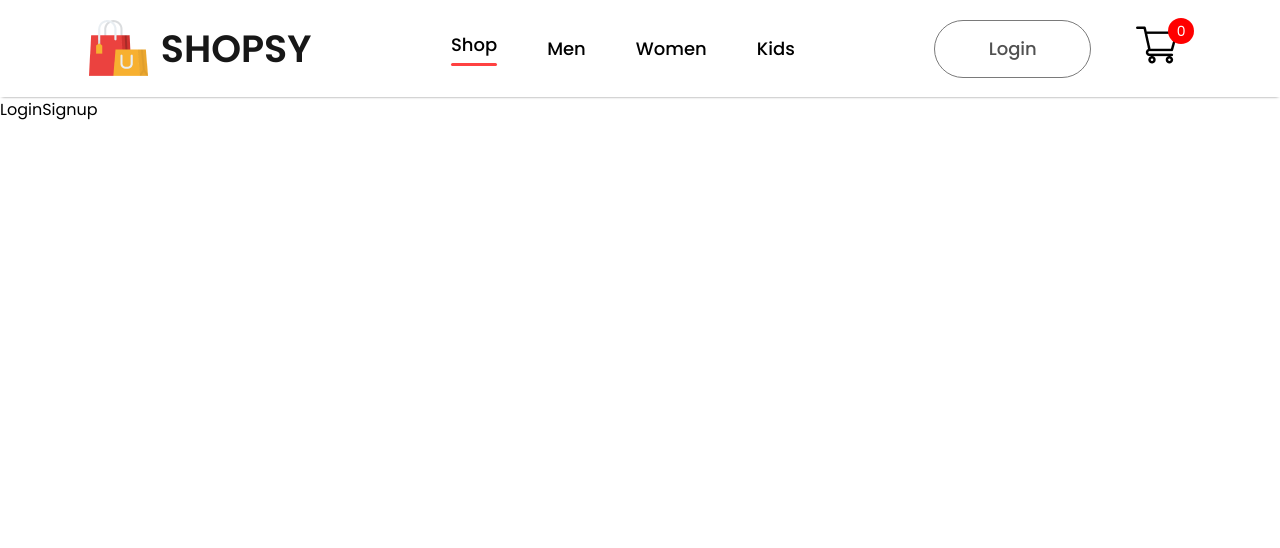
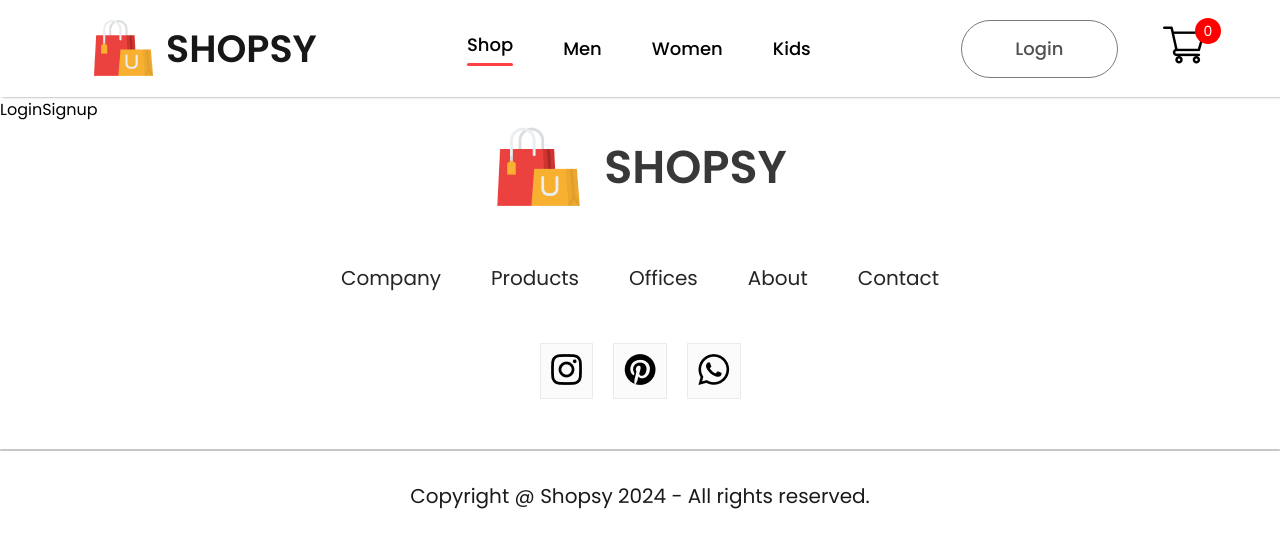
Before and after one commit to souravcodes1080/mern-ecommerce, a React (Vite) app in the folder frontend/: page /login in a window 1280 px wide. Shown: the top 548 px of the page. Built offline with nearby package versions, Linux system fonts and the light colour scheme.

Commit message:
css changes fixed

```diff
--- a/frontend/src/App.jsx
+++ b/frontend/src/App.jsx
@@ -1,5 +1,6 @@
 import React from 'react'
 import Navbar from './Components/Navbar/Navbar'
+import Footer from './Components/Footer/Footer'
 import {BrowserRouter, Routes, Route} from "react-router-dom"
 import Shop from './Pages/Shop'
 import ShopCategory from './Pages/ShopCategory'
@@ -11,7 +12,8 @@
     <>
     <BrowserRouter>
       <Navbar />
-      <Routes>
+      <div className="body-wrapper">
+        <Routes>
         <Route path="/" element={<Shop />} />
         <Route path="/men" element={<ShopCategory category="men" />} />
         <Route path="/women" element={<ShopCategory category="women" />} />
@@ -22,6 +24,9 @@
         <Route path='/cart' element={<Cart />} />
         <Route path='/login' element={<LoginSignup />} />
       </Routes>
+      </div>
+      <Footer />
+
     </BrowserRouter>
     </>
   )
--- /dev/null
+++ b/frontend/src/Components/Footer/Footer.jsx
@@ -0,0 +1,42 @@
+import React from 'react'
+import "./footer.css"
+import footer_logo from "../assets/logo_big.png"
+import instagram_icon from "../assets/instagram_icon.png"
+import pintester_icon from "../assets/pintester_icon.png"
+import whatsapp_icon from "../assets/whatsapp_icon.png"
+function Footer() {
+  return (
+    <>
+        <div className="footer">
+            <div className="footer-logo">
+                <img src={footer_logo} alt="footer_logo" />
+                <p>SHOPSY</p>
+            </div>
+            <ul className="footer-links">
+                <li>Company</li>
+                <li>Products</li>
+                <li>Offices</li>
+                <li>About</li>
+                <li>Contact</li>
+            </ul>
+            <div className="footer-social-icon">
+                <div className="footer-icons-container">
+                    <img src={instagram_icon} alt="instagram" />
+                </div>
+                <div className="footer-icons-container">
+                    <img src={pintester_icon} alt="pintrest" />
+                </div>
+                <div className="footer-icons-container">
+                    <img src={whatsapp_icon} alt="whatsapp" />
+                </div>
+            </div>
+            <div className="footer-copyright">
+                <hr />
+                <p>Copyright @ Shopsy 2024 - All rights reserved.</p>
+            </div>
+        </div>
+    </>
+  )
+}
+
+export default Footer
--- /dev/null
+++ b/frontend/src/Components/Footer/footer.css
@@ -0,0 +1,57 @@
+.footer{
+    display: flex;
+    flex-direction: column;
+    justify-content: center;
+    align-items: center;
+    gap: 50px;
+}
+.footer-logo{
+    display: flex;
+    align-items: center;
+    gap: 20px;
+}
+.footer-logo p{
+    color: #383838;
+    font-size: 46px;
+    font-weight: 600;
+}
+.footer-links{
+    display: flex;
+    list-style: none;
+    gap: 50px;
+    color: #252525;
+    font-size: 20px;
+}
+.footer-links li{
+    cursor: pointer;
+}
+
+.footer-social-icon{
+    display: flex;
+    gap: 20px;
+}
+
+.footer-icons-container{
+    padding: 10px;
+    padding-bottom: 6px;
+    background: #fbfbfb;
+    border: 1px solid #ebebeb;
+}
+.footer-copyright{
+    display: flex;
+    flex-direction: column;
+    align-items: center;
+    gap: 30px;
+    width: 100%;
+    margin-bottom: 30px;
+    color: #1a1a1a;
+    font-size: 20px;
+}
+
+.footer-copyright hr{
+    width: 100%;
+    border: none;
+    border-radius: 10px;
+    height: 2px;
+    background-color: #c7c7c7;
+}
--- a/frontend/src/Components/Hero/hero.css
+++ b/frontend/src/Components/Hero/hero.css
@@ -1,5 +1,5 @@
 .hero{
-    height: 100vh;
+    height: 90vh;
     background: linear-gradient(180deg, #fde1ff, #e1ffea22 60%);
     display: flex;
     justify-content: center;
--- a/frontend/src/Components/Navbar/nabvar.css
+++ b/frontend/src/Components/Navbar/nabvar.css
@@ -1,8 +1,14 @@
 .navbar{
+    z-index: 100;
+    position: fixed;
+    top: 0;
+    left: 0;
+    width: 100%;
     display: flex;
     justify-content: space-around;
     padding: 16px;
     box-shadow: 0 1px 3px -2px black;
+    background-color: white;
 }
 .nav-logo{
     display: flex;
--- a/frontend/src/Components/Popular/popular.css
+++ b/frontend/src/Components/Popular/popular.css
@@ -12,8 +12,8 @@
 }
 .popular hr{
     width: 200px;
-    height: 6px;
-    border-radius: 10px;
+    border: 2px solid #252525;
+    border-radius: 50px;
     background: #252525;
 }
 .popular-item{
--- a/frontend/src/Pages/Shop.jsx
+++ b/frontend/src/Pages/Shop.jsx
@@ -2,6 +2,8 @@
 import Hero from '../Components/Hero/Hero'
 import Popular from '../Components/Popular/Popular'
 import Offers from '../Components/Offers/Offers'
+import NewCollections from '../Components/NewCollections/NewCollections'
+import NewsLetter from '../Components/NewsLetter/NewsLetter'
 
 function Shop() {
   return (
@@ -10,6 +12,8 @@
         <Hero />
         <Popular />
         <Offers />
+        <NewCollections />
+        <NewsLetter />
       </div>
     </>
   )
--- a/frontend/src/index.css
+++ b/frontend/src/index.css
@@ -5,3 +5,6 @@
   padding: 0;
   font-family: 'Poppins', sans-serif;
 }
+.body-wrapper{
+  margin-top: 97px;
+}
```
